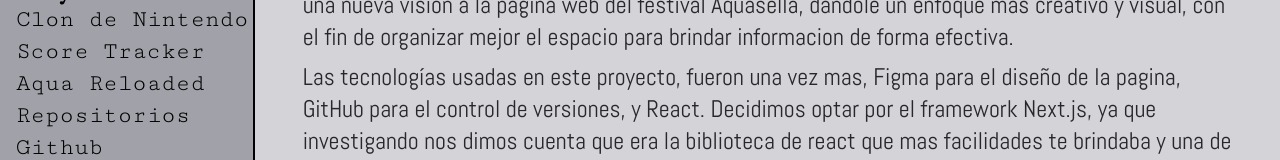
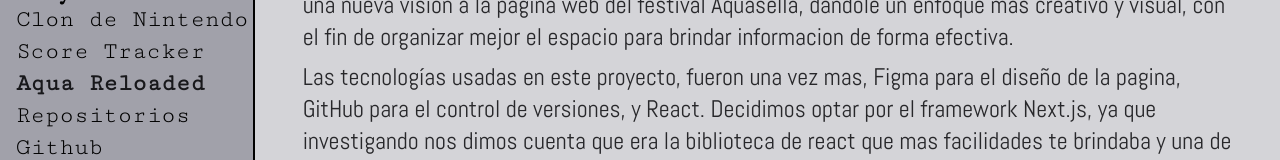
Before and after one commit to pablosb01/Portfolio, a Next.js app: page /aqs in a window 1280 px wide. Shown: the part 357-517 px from the top of the page. Built offline with nearby package versions, Linux system fonts and the light colour scheme; a web font is replaced by a local one.

Commit message:
navbar isActive

```diff
--- a/src/components/LinkNav/LinkNav.js
+++ b/src/components/LinkNav/LinkNav.js
@@ -1,22 +1,24 @@
-'use client';
-import Link from "next/link";
-import { Cutive_Mono } from "next/font/google";
+'use client'
 
-const cutive = Cutive_Mono({
-    weight: "400",
-    subsets: ["latin"],
-    display: "swap",
-});
+import Link from "next/link"
+import { usePathname } from "next/navigation"
+
+
 
 export default function LinkNav({ href, text }) {
+  const pathname = usePathname()
+  const isActive = pathname === href
+
   return (
-        <>
     <Link
       href={href}
-              className={`font-cutive text-2xl hover:font-bold text-black dark:text-gray-300 dark:hover:text-indigo-500 hover:text-zinc-900 transition-colors duration-300 hover:cursor-pointer`}
+      className={`font-cutive text-2xl hover:font-bold transition-colors duration-300 hover:cursor-pointer ${
+        isActive
+          ? "text-zinc-900 dark:text-indigo-400 font-bold"
+          : "text-black dark:text-gray-300 hover:text-zinc-900 dark:hover:text-indigo-500"
+      }`}
     >
       {text}
     </Link>
-        </>
-    );
+  )
 }
--- a/src/components/nav/nav.js
+++ b/src/components/nav/nav.js
@@ -1,31 +1,17 @@
 "use client";
 
-import Image from "next/image";
-import { EB_Garamond } from "next/font/google";
-import { Cutive_Mono } from "next/font/google";
+import { usePathname } from "next/navigation";
 import ThemeToggle from "../ThemeToggle/ThemeToggle";
 import ImageNavbar from "../ImageNavbar/ImageNavbar";
 import { useEffect, useState } from "react";
-import Link from "next/link";
 import LinkNav from "../LinkNav/LinkNav";
 import ContactButton from "../ContactButton/ContactButton";
-import LanguageSwitcher from "../LanguageSwitcher/LanguageSwitcher";
 import { useLocalization } from "../../app/context/LocalizationContext";
-
-const garamond = EB_Garamond({
-  subsets: ["latin"],
-  display: "swap",
-});
-
-const cutive = Cutive_Mono({
-  weight: "400",
-  subsets: ["latin"],
-  display: "swap",
-});
 
 export default function LeftNav() {
   const [theme, setTheme] = useState("light");
   const { localizationData } = useLocalization();
+  const pathname = usePathname();
 
   useEffect(() => {
     const savedTheme = localStorage.getItem("theme");
@@ -44,6 +30,10 @@ export default function LeftNav() {
     document.documentElement.classList.add(newTheme);
     localStorage.setItem("theme", newTheme);
     setTheme(newTheme);
+  };
+
+  const isActive = (url) => {
+    return pathname === url;
   };
 
   return (
@@ -74,7 +64,9 @@ export default function LeftNav() {
                         href={section.url}
                         target={section.target}
                         rel="noopener noreferrer"
-                        className="font-cutive text-2xl hover:font-bold text-black dark:text-gray-300 dark:hover:text-violet-400 transition-colors duration-300 hover:cursor-pointer"
+                        className={`font-cutive text-2xl hover:font-bold text-black dark:text-gray-300 dark:hover:text-violet-400 transition-colors duration-300 hover:cursor-pointer ${
+                          isActive(section.url) ? "bg-red-500" : ""
+                        }`}
                       >
                         {section.title}
                       </a>
```
Lines whose indentation alone changed are shown as unchanged.
